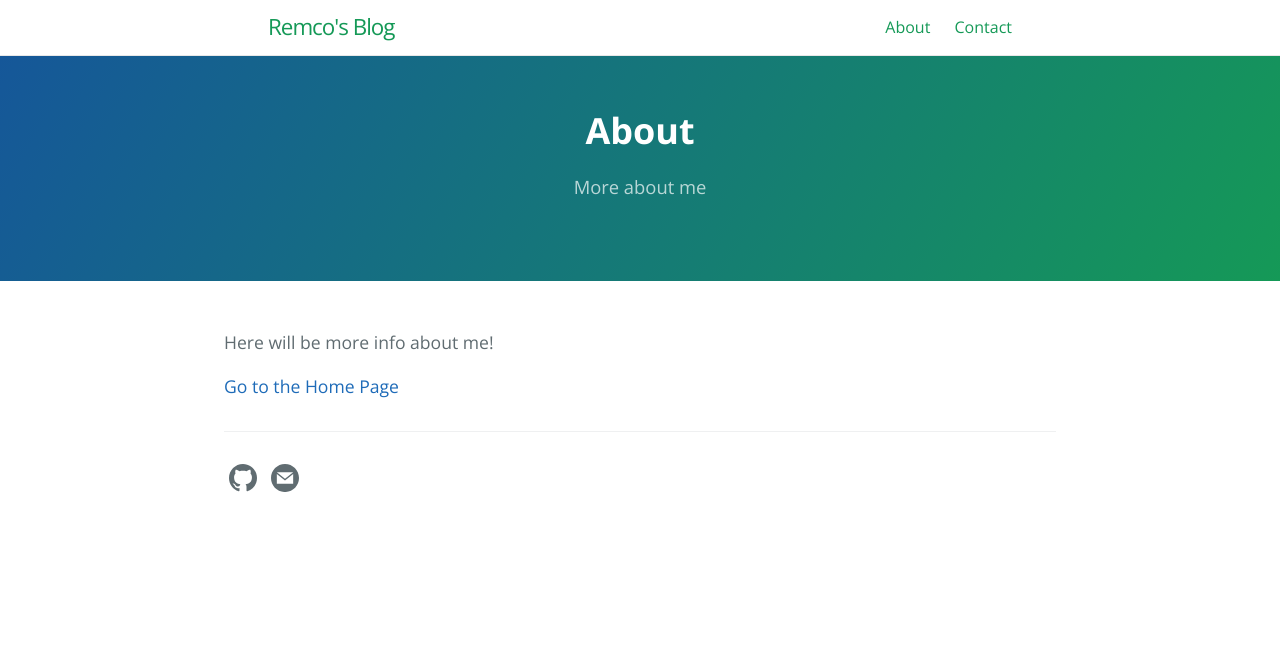
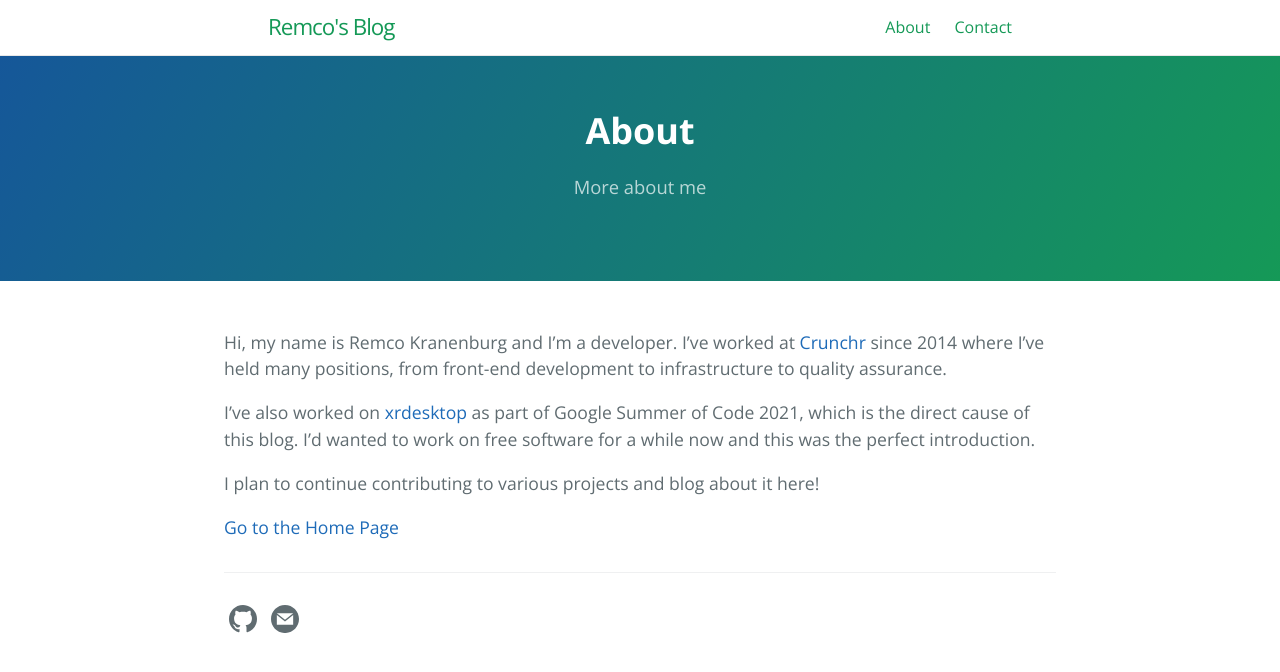
Before and after one commit to remcokranenburg/blog, a Jekyll site: the page built from about.md, in a window 1280 px wide. Shown: the top 672 px of the page. Built offline with Jekyll 4.4.1, drawn with Linux system fonts in a browser that asks for light colours.

Commit message:
Fill About page

```diff
--- a/about.md
+++ b/about.md
@@ -7,6 +7,15 @@ ref: about
 order: 0
 ---
 
-Here will be more info about me!
+Hi, my name is Remco Kranenburg and I'm a developer. I've worked at
+[Crunchr](https://crunchrapps.com) since 2014 where I've held many positions,
+from front-end development to infrastructure to quality assurance.
+
+I've also worked on
+[xrdesktop](https://gitlab.freedesktop.org/xrdesktop/xrdesktop) as part of
+Google Summer of Code 2021, which is the direct cause of this blog. I'd wanted
+to work on free software for a while now and this was the perfect introduction.
+
+I plan to continue contributing to various projects and blog about it here!
 
 [Go to the Home Page]({{ '/' | absolute_url }})
```
